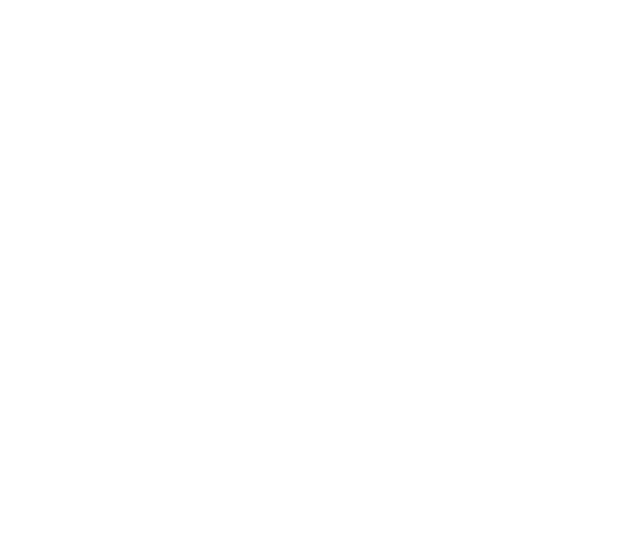
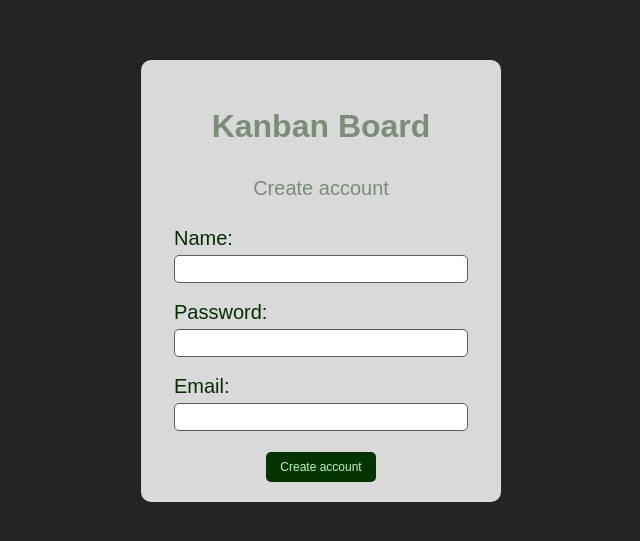
Before and after one commit to IgorEmerick/kanban-user-interface, a React (Create React App) app: page /create-account in a window 1280 px wide. Before the commit this address had no page. Shown: the part 119-660 px from the top of the page, without its empty margins (319-959 px from the left). Built offline with nearby package versions, Linux system fonts and the light colour scheme.

Commit message:
create create account page interface

```diff
--- /dev/null
+++ b/src/pages/User/CreateAccount/index.tsx
@@ -0,0 +1,42 @@
+import { EmptyContainer } from '../../../Components/EmptyContainer';
+import {
+  CreateAccountButton,
+  CreateAccountDiv,
+  Field,
+  FieldLabel,
+  InputDiv,
+  Subtitle,
+  Title,
+} from './styles';
+
+export function CreateAccount(): JSX.Element {
+  return (
+    <EmptyContainer>
+      <CreateAccountDiv>
+        <Title>Kanban Board</Title>
+
+        <Subtitle>Create account</Subtitle>
+
+        <InputDiv margin_top="0.1875rem">
+          <FieldLabel>Name:</FieldLabel>
+
+          <Field />
+        </InputDiv>
+
+        <InputDiv>
+          <FieldLabel>Password:</FieldLabel>
+
+          <Field type="password" />
+        </InputDiv>
+
+        <InputDiv>
+          <FieldLabel>Email:</FieldLabel>
+
+          <Field />
+        </InputDiv>
+
+        <CreateAccountButton>Create account</CreateAccountButton>
+      </CreateAccountDiv>
+    </EmptyContainer>
+  );
+}
--- /dev/null
+++ b/src/pages/User/CreateAccount/styles.ts
@@ -0,0 +1,84 @@
+import styled from 'styled-components';
+
+export const CreateAccountDiv = styled.div`
+  width: 20rem;
+  min-height: 24rem;
+  border-radius: 0.625rem;
+  display: flex;
+  flex-direction: column;
+  justify-content: space-between;
+  align-items: center;
+  background: #d9d9d9;
+  padding: 1.25rem;
+`;
+
+export const Title = styled.h1`
+  font-weight: 600;
+  font-size: 2rem;
+  line-height: 3rem;
+  color: #798d77;
+`;
+
+export const Subtitle = styled.h2`
+  margin-top: 0.125rem;
+
+  font-weight: 400;
+  font-size: 1.25rem;
+  line-height: 1.875rem;
+  color: #798d77;
+`;
+
+interface IInputDiv {
+  margin_top?: string;
+}
+
+export const InputDiv = styled.div<IInputDiv>`
+  height: 3.75rem;
+  margin-top: ${props => props.margin_top || '0.875rem'};
+  display: flex;
+  flex-direction: column;
+  justify-content: space-between;
+  align-items: flex-start;
+`;
+
+export const FieldLabel = styled.span`
+  font-weight: 400;
+  font-size: 1.25rem;
+  line-height: 1.875rem;
+  color: #042e00;
+`;
+
+export const Field = styled.input`
+  width: 17.5rem;
+  height: 1.5rem;
+  border: 0.0625rem solid #546053;
+  border-radius: 0.3125rem;
+  align-items: center;
+  background: #ffffff;
+  padding-right: 0.375rem;
+  padding-left: 0.375rem;
+
+  font-weight: 400;
+  font-size: 0.875rem;
+  line-height: 1.3125rem;
+  color: #042900;
+`;
+
+export const CreateAccountButton = styled.button`
+  width: 6.875rem;
+  height: 1.875rem;
+  margin-top: 1.3125rem;
+  border: none;
+  border-radius: 0.3125rem;
+  display: flex;
+  justify-content: center;
+  align-items: center;
+  background: #043300;
+
+  font-weight: 400;
+  font-size: 0.75rem;
+  line-height: 1.125rem;
+  color: #bafab3;
+
+  cursor: pointer;
+`;
--- a/src/routes/AppRoutes.tsx
+++ b/src/routes/AppRoutes.tsx
@@ -1,10 +1,12 @@
 import { BrowserRouter, Route, Routes } from 'react-router-dom';
+import { CreateAccount } from '../pages/User/CreateAccount';
 import { Login } from '../pages/User/Login';
 
 export function AppRoutes(): JSX.Element {
   return (
     <BrowserRouter>
       <Routes>
+        <Route path="/create-account" element={<CreateAccount />} />
         <Route path="/login" element={<Login />} />
       </Routes>
     </BrowserRouter>
```
